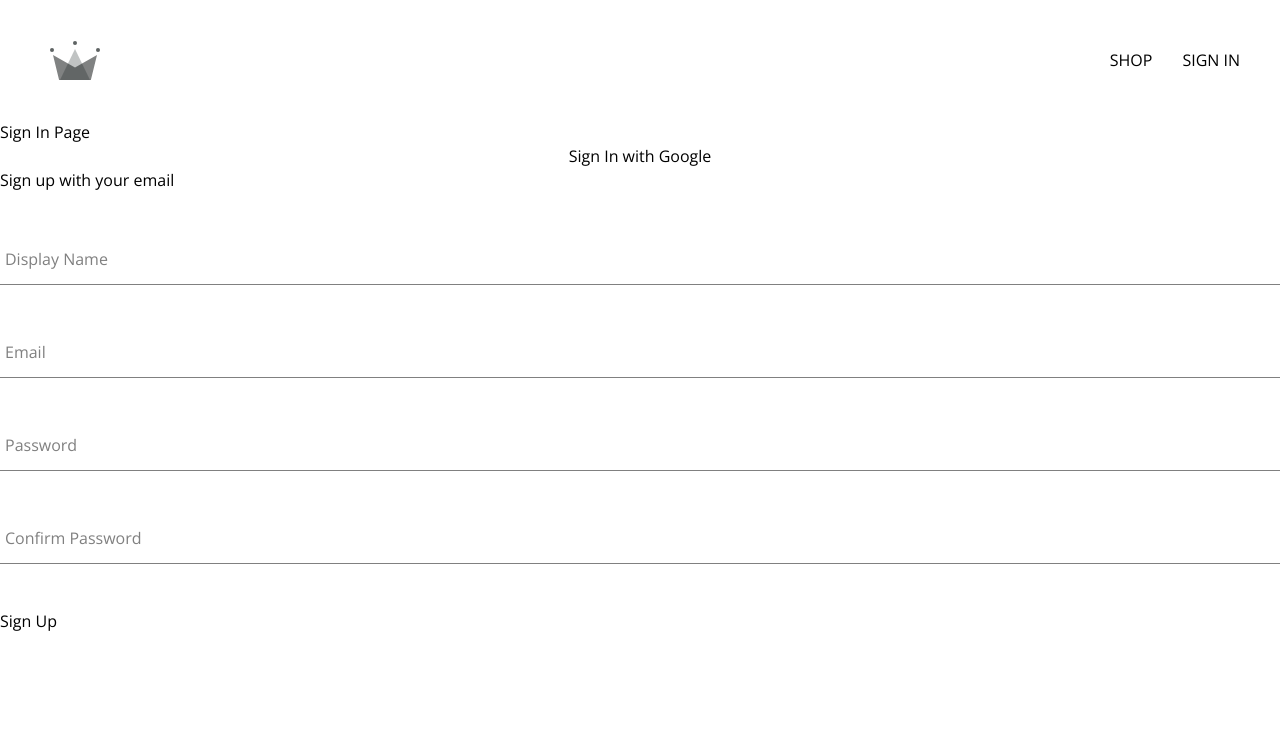
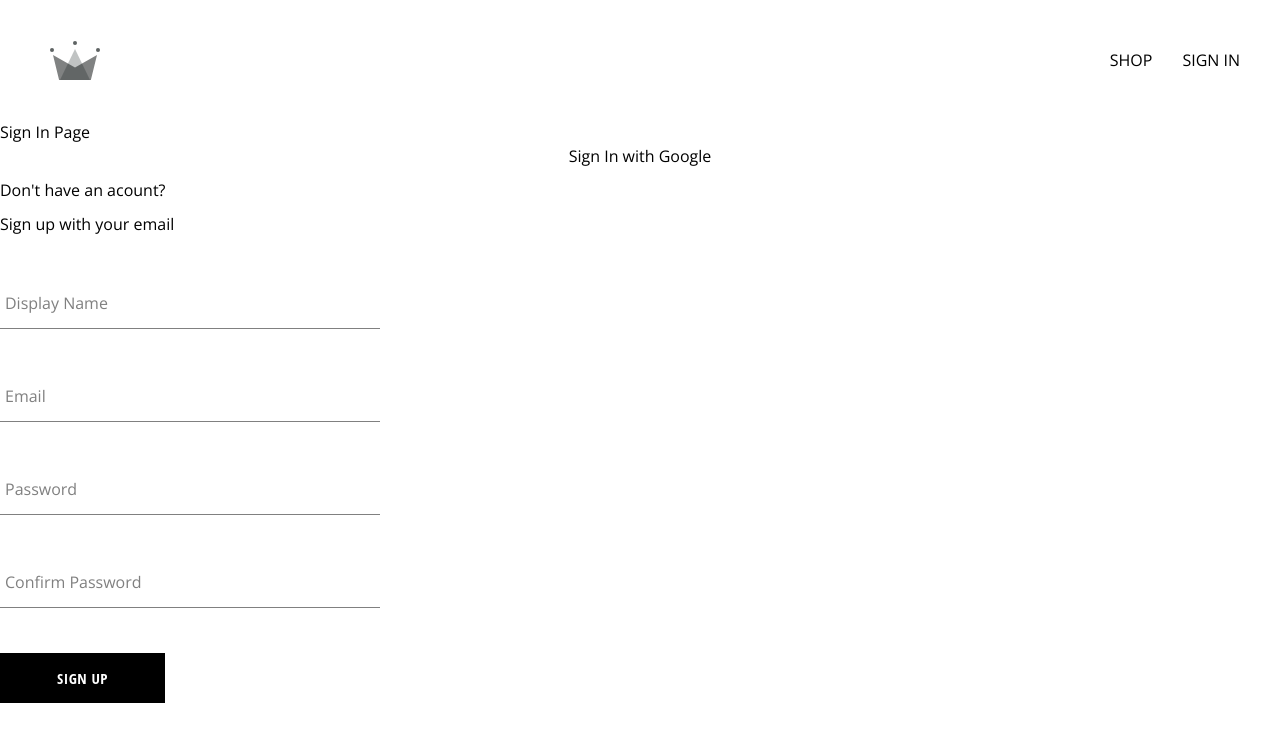
Before and after one commit to sdbxsdb/react-stripe-shop, a React (Create React App) app: page /sign-in in a window 1280 px wide. Shown: the top 742 px of the page. Built offline with nearby package versions, Linux system fonts and the light colour scheme.

Commit message:
created sign up form and button component

```diff
--- /dev/null
+++ b/src/components/button/button.component.jsx
@@ -0,0 +1,19 @@
+import './button.styles.scss';
+
+const BUTTON_TYPE_CLASSES = {
+  google: "google-sign-in",
+  inverted: "inverted",
+};
+
+const Button = ({ children, buttonType, ...otherProps }) => {
+  return (
+    <button
+      className={`button-container ${BUTTON_TYPE_CLASSES[buttonType]}`}
+      {...otherProps}
+    >
+      {children}
+    </button>
+  );
+};
+
+export default Button;
--- /dev/null
+++ b/src/components/button/button.styles.scss
@@ -0,0 +1,46 @@
+.button-container {
+  min-width: 165px;
+  width: auto;
+  height: 50px;
+  letter-spacing: 0.5px;
+  line-height: 50px;
+  padding: 0 35px 0 35px;
+  font-size: 15px;
+  background-color: black;
+  color: white;
+  text-transform: uppercase;
+  font-family: 'Open Sans Condensed', sans-serif;
+  font-weight: bolder;
+  border: none;
+  cursor: pointer;
+  display: flex;
+  justify-content: center;
+
+  &:hover {
+    background-color: white;
+    color: black;
+    border: 1px solid black;
+  }
+
+  &.google-sign-in {
+    background-color: #4285f4;
+    color: white;
+
+    &:hover {
+      background-color: #357ae8;
+      border: none;
+    }
+  }
+
+  &.inverted {
+    background-color: white;
+    color: black;
+    border: 1px solid black;
+
+    &:hover {
+      background-color: black;
+      color: white;
+      border: none;
+    }
+  }
+}
--- a/src/components/sign-up-form/sign-up-form.component.jsx
+++ b/src/components/sign-up-form/sign-up-form.component.jsx
@@ -5,6 +5,8 @@
 } from "../../utils/firebase/firebase.utils";
 
 import FormInput from "../form-input/form-input.component";
+import './sign-up.form.styles.scss';
+import Button from '../button/button.component';
 
 const defaultFormFields = {
   displayName: "",
@@ -51,8 +53,9 @@
   };
 
   return (
-    <div>
-      <h1>Sign up with your email</h1>
+    <div className='sign-up-container'>
+      <h2>Don't have an acount?</h2>
+      <span>Sign up with your email</span>
       <form
         onSubmit={handleSubmit}
         className=""
@@ -93,7 +96,7 @@
           value={confirmPassword}
         />
 
-        <button type="submit">Sign Up</button>
+        <Button type="submit">Sign Up</Button>
       </form>
     </div>
   );
--- /dev/null
+++ b/src/components/sign-up-form/sign-up.form.styles.scss
@@ -0,0 +1,9 @@
+.sign-up-container {
+  display: flex;
+  flex-direction: column;
+  width: 380px;
+
+  h2 {
+    margin: 10px 0;
+  }
+}
```
